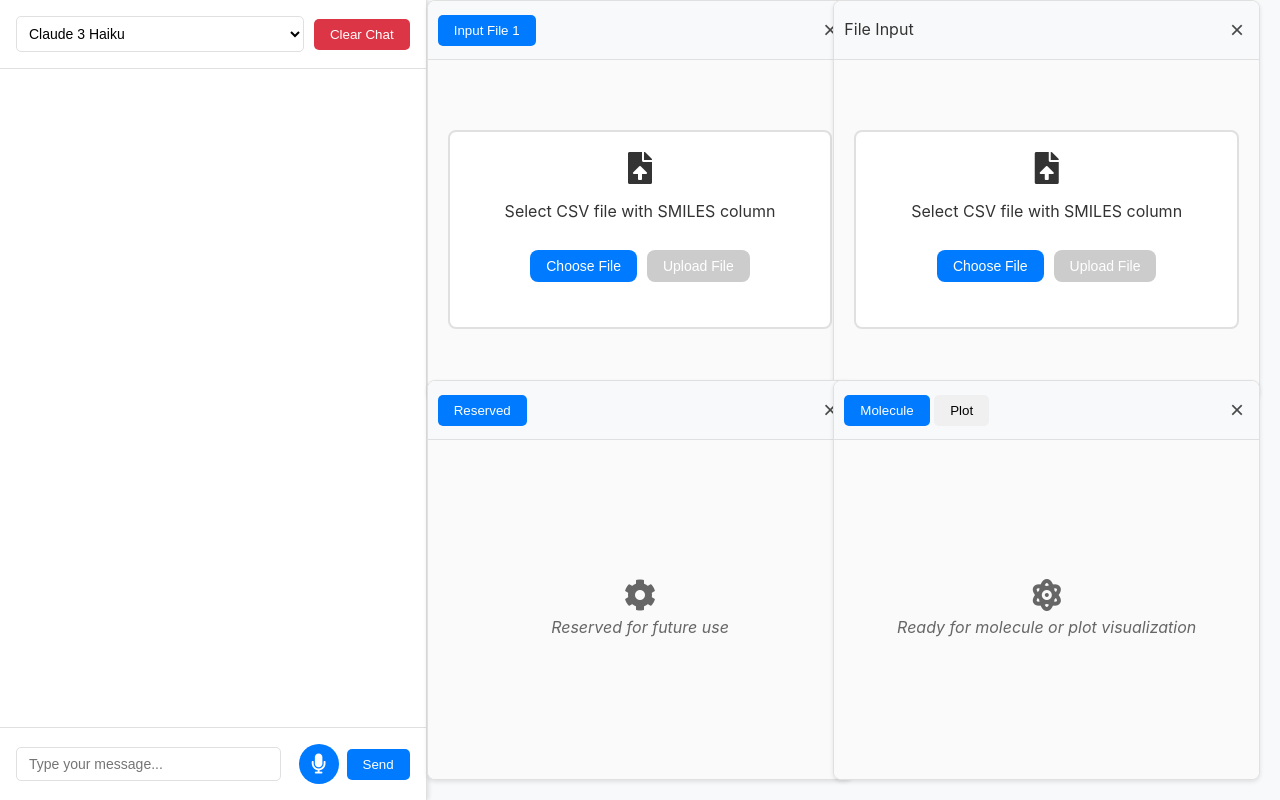
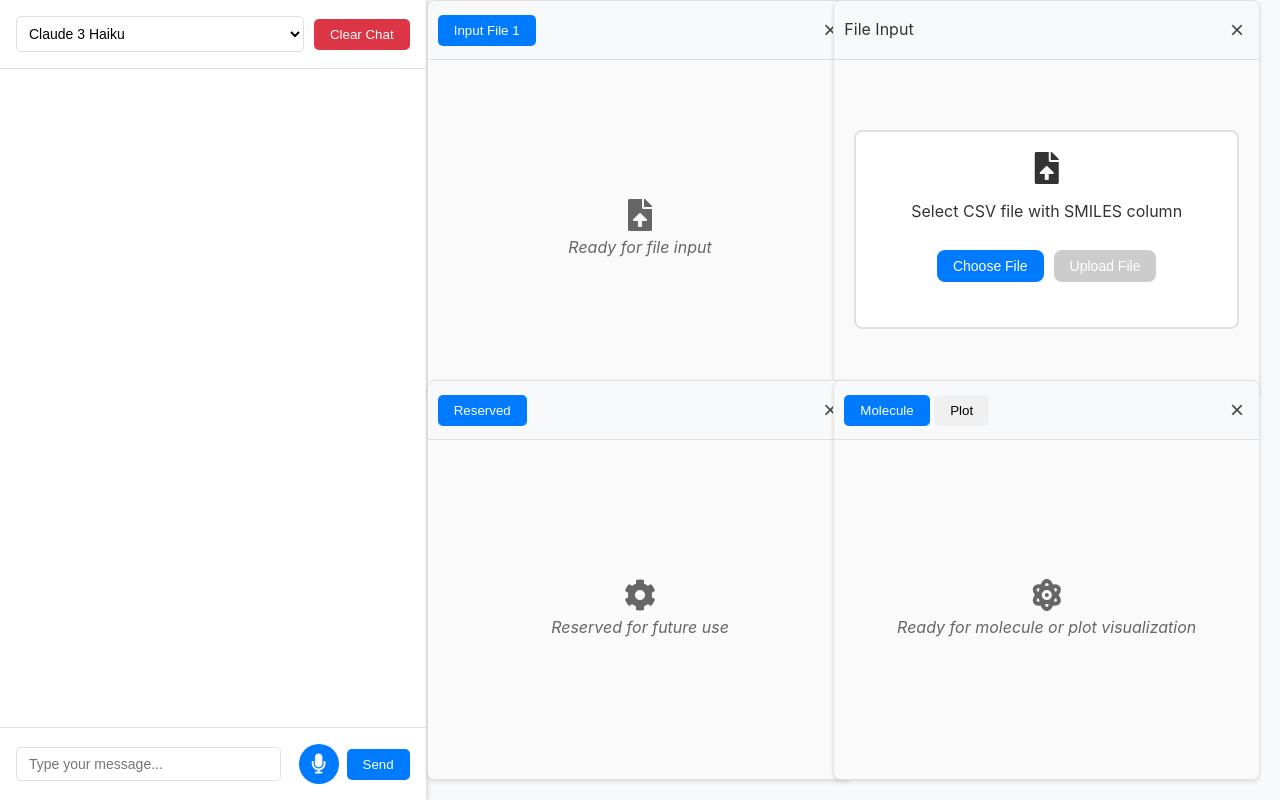
Before and after one commit to mpriessner/webapp_chat, a Flask app: page / in a window 1280 px wide. Run offline with Flask 3, Linux system fonts and the light colour scheme; some libraries are stand-ins or nearby versions.

Commit message:
Removed duplicate file input and prepared left panel for analysis

```diff
--- a/templates/index.html
+++ b/templates/index.html
@@ -1066,32 +1066,12 @@
         micButton.addEventListener('click', toggleRecording);
 
         function showFileInput(containerId) {
-            const content = document.getElementById(`vis-content-${containerId}`);
-
-            // Only set up the file input for container 1, leave container 2 as is
-            if (containerId === 1) {
-                content.innerHTML = `
-                    <div class="file-input-box">
-                        <i class="fas fa-file-upload fa-2x"></i>
-                        <p>Select CSV file with SMILES column</p>
-                        <div class="button-group">
-                            <input type="file" id="file-input-1" accept=".csv" style="display: none;" onchange="handleFileSelect(event, 1)">
-                            <button class="file-input-button" onclick="document.getElementById('file-input-1').click()">
-                                Choose File
-                            </button>
-                            <button id="upload-button-1" class="file-input-button" disabled onclick="uploadSelectedFile(1)">
-                                Upload File
-                            </button>
-                        </div>
-                        <div id="upload-status-1" class="upload-status"></div>
-                        <div id="file-list-1" class="file-list"></div>
-                    </div>
-                `;
-            }
+            return;  // Disable this function as we're using static file input now
         }
 
-        showFileInput(1);
-        showFileInput(2);
+        // Remove these calls as we don't need dynamic file input anymore
+        // showFileInput(1);
+        // showFileInput(2);
     </script>
 </body>
 </html>
```
